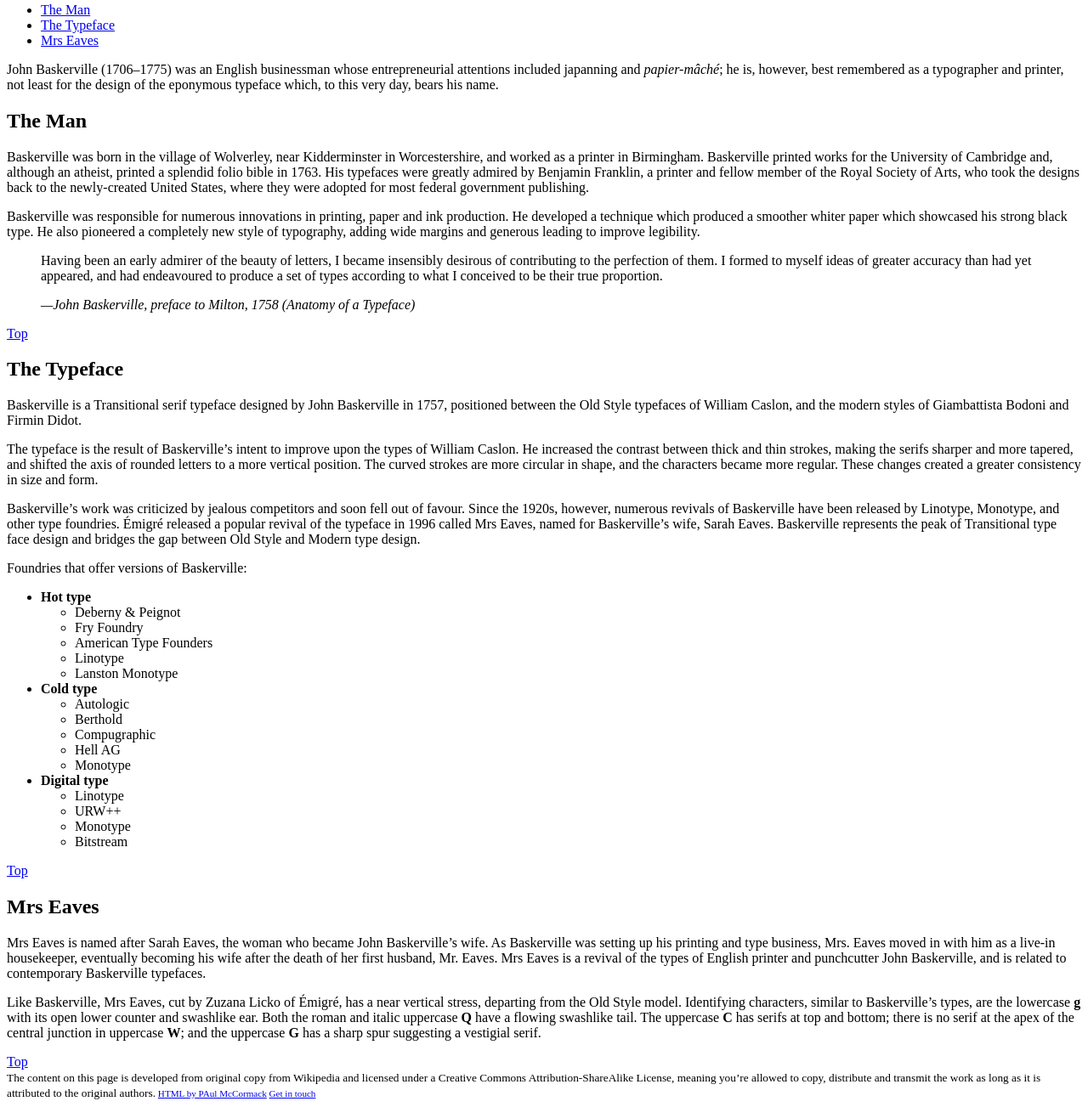
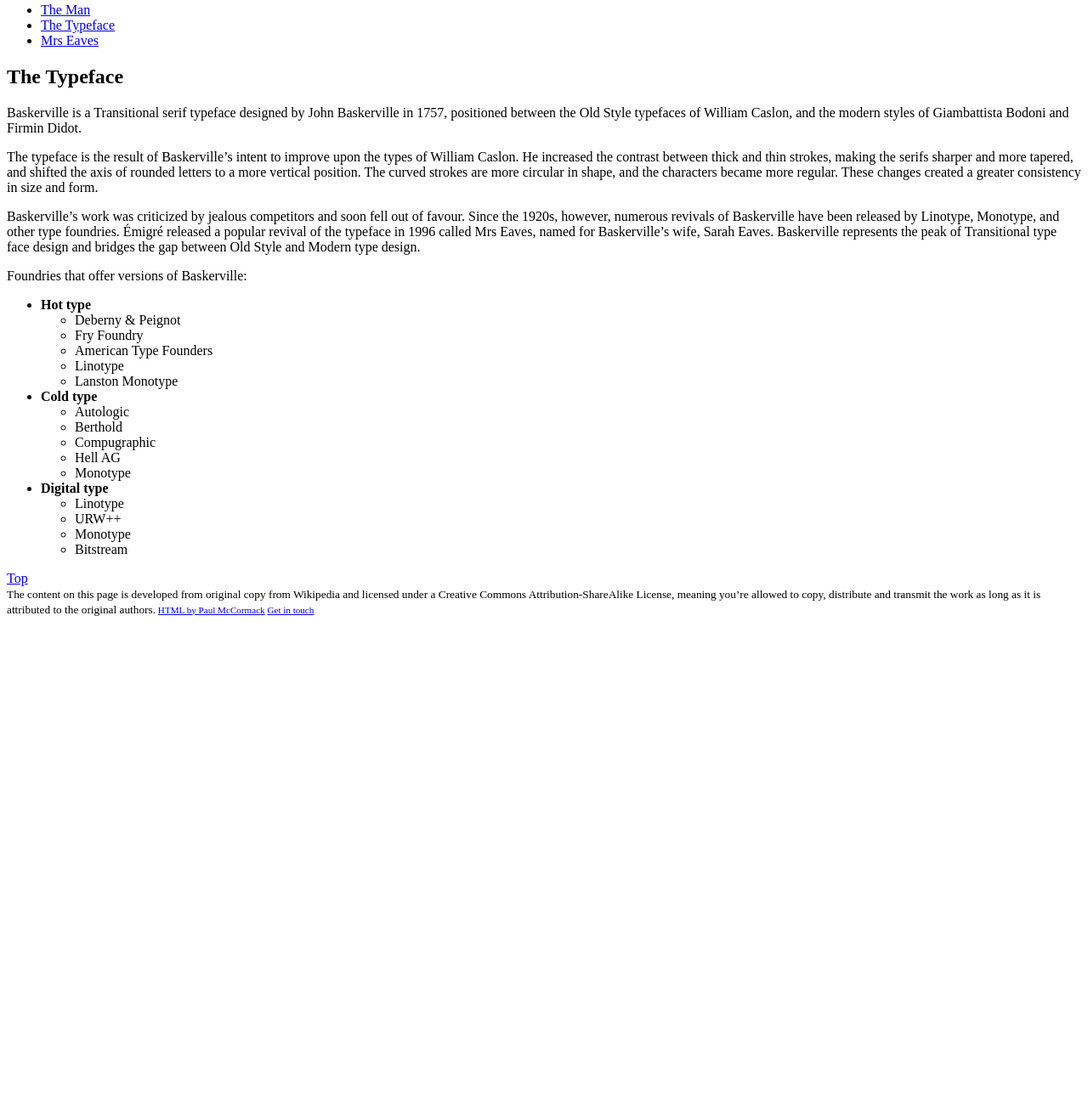
Before and after one commit to loisgordon/john-baskerville-1, a plain HTML site: page the-typeface/index.html in a window 1280 px wide. Shown: the part 111-1414 px from the top of the page at 85% size. After the commit the page ends 845 px from the top, so only its background shows below. Drawn offline with Linux system fonts and the light colour scheme.

Commit message:
Adding separate page

```diff
--- a/version-3.html
+++ b/the-typeface/index.html
@@ -15,34 +15,14 @@
 
 			<nav>
 			    <ul>
-                    <li><a href="#the-man">The Man</a></li>
+                    <li><a href="../version-1.html">The Man</a></li>
                     <li><a href="#the-typeface">The Typeface</a></li>
                     <li><a href="#mrs-eaves">Mrs Eaves</a></li>
 			    </ul>
 			</nav>
 		</header>
 
-		<section>
-			<p>John Baskerville (1706–1775) was an English businessman whose entrepreneurial attentions included japanning and <em>papier-mâché</em>; he is, however, best remembered as a typographer and printer, not least for the design of the eponymous typeface which, to this very day, bears his name.</p>
-		</section>
 
-		<section>
-			<h2 id="the-man">The Man</h2>
-			<p>Baskerville was born in the village of Wolverley, near Kidderminster in Worcestershire, and worked as a printer in Birmingham. Baskerville printed works for the University of Cambridge and, although an atheist, printed a splendid folio bible in 1763. His typefaces were greatly admired by Benjamin Franklin, a printer and fellow member of the Royal Society of Arts, who took the designs back to the newly-created United States, where they were adopted for most federal government publishing.</p>
-
-			<p>Baskerville was responsible for numerous innovations in printing, paper and ink production. He developed a technique which produced a smoother whiter paper which showcased his strong black type. He also pioneered a completely new style of typography, adding wide margins and generous leading to improve legibility.</p>
-
-			<blockquote>
-				<p>Having been an early admirer of the beauty of letters, I became insensibly desirous of contributing to the perfection of them. I formed to myself ideas of greater accuracy than had yet appeared, and had endeavoured to produce a set of types according to what I conceived to be their true proportion.</p>
-
-				<footer>
-					<cite>—John Baskerville, preface to Milton, 1758 (Anatomy of a Typeface)</cite>
-				</footer>
-			</blockquote>
-			<footer>
-			    <a href="#top">Top</a>
-			</footer>
-		</section>
 
 		<section>
 			<h2 id="the-typeface">The Typeface</h2>
@@ -87,19 +67,9 @@
 			</footer>
 		</section>
 
-		<section>
-			<h2 id="mrs-eaves">Mrs Eaves</h2>
-			<p>Mrs Eaves is named after Sarah Eaves, the woman who became John Baskerville’s wife. As Baskerville was setting up his printing and type business, Mrs. Eaves moved in with him as a live-in housekeeper, eventually becoming his wife after the death of her first husband, Mr. Eaves. Mrs Eaves is a revival of the types of English printer and punchcutter John Baskerville, and is related to contemporary Baskerville typefaces.</p>
-
-			<p>Like Baskerville, Mrs Eaves, cut by Zuzana Licko of Émigré, has a near vertical stress, departing from the Old Style model. Identifying characters, similar to Baskerville’s types, are the lowercase <strong>g</strong> with its open lower counter and swashlike ear. Both the roman and italic uppercase <strong>Q</strong> have a flowing swashlike tail. The uppercase <strong>C</strong> has serifs at top and bottom; there is no serif at the apex of the central junction in uppercase <strong>W</strong>; and the uppercase <strong>G</strong> has a sharp spur suggesting a vestigial serif.</p>
-			<footer>
-			    <a href="#top">Top</a>
-			</footer>
-		</section>
-
 		<footer>
 			<small>The content on this page is developed from original copy from Wikipedia and licensed under a Creative Commons Attribution-ShareAlike License, meaning you’re allowed to copy, distribute and transmit the work as long as it is attributed to the original authors.<small>
-			<a href="http://pixelpaper.github.io" title="View my personal Website">HTML by PAul McCormack</a>
+			<a href="http://pixelpaper.github.io" title="View my personal Website">HTML by Paul McCormack</a>
 			<a href="mailto:p.mccormack.ac.uk" title="Feel free to send me an email">Get in touch</a>
 		</footer>
 	</article>
```
